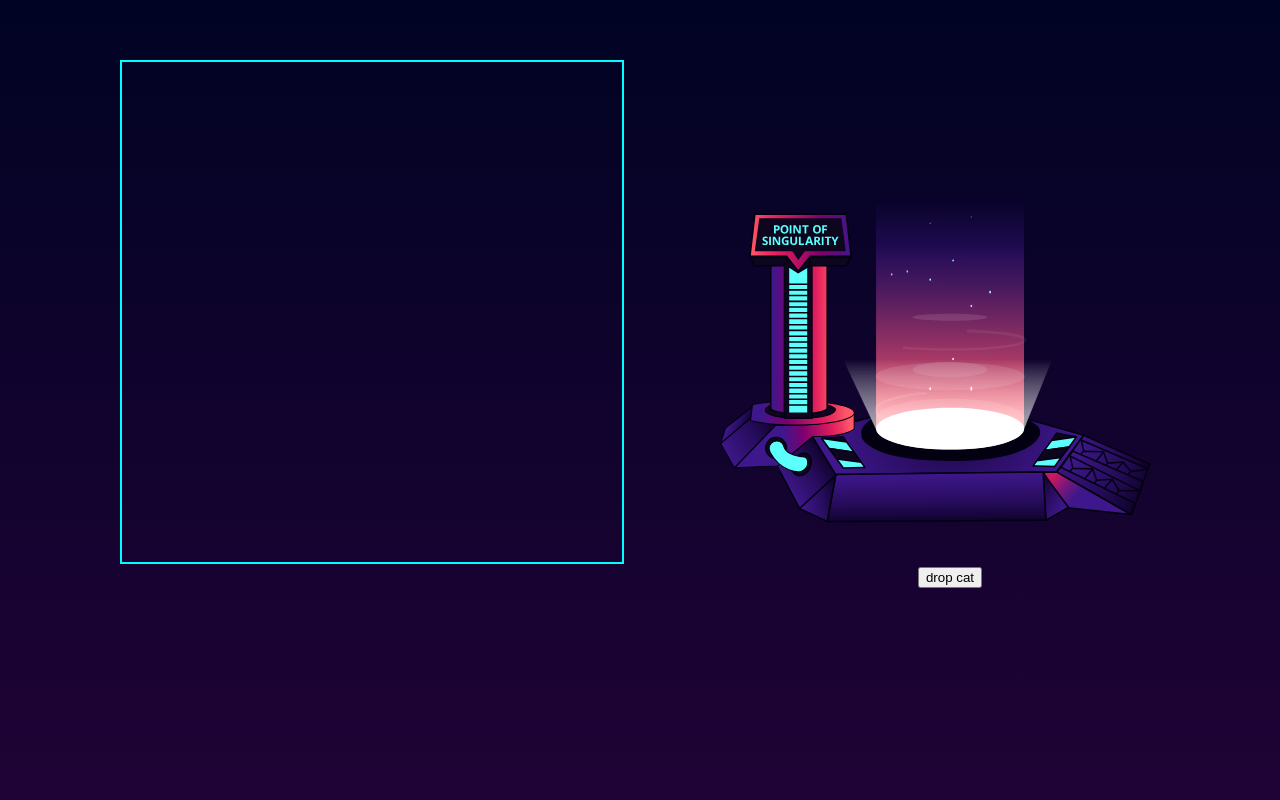
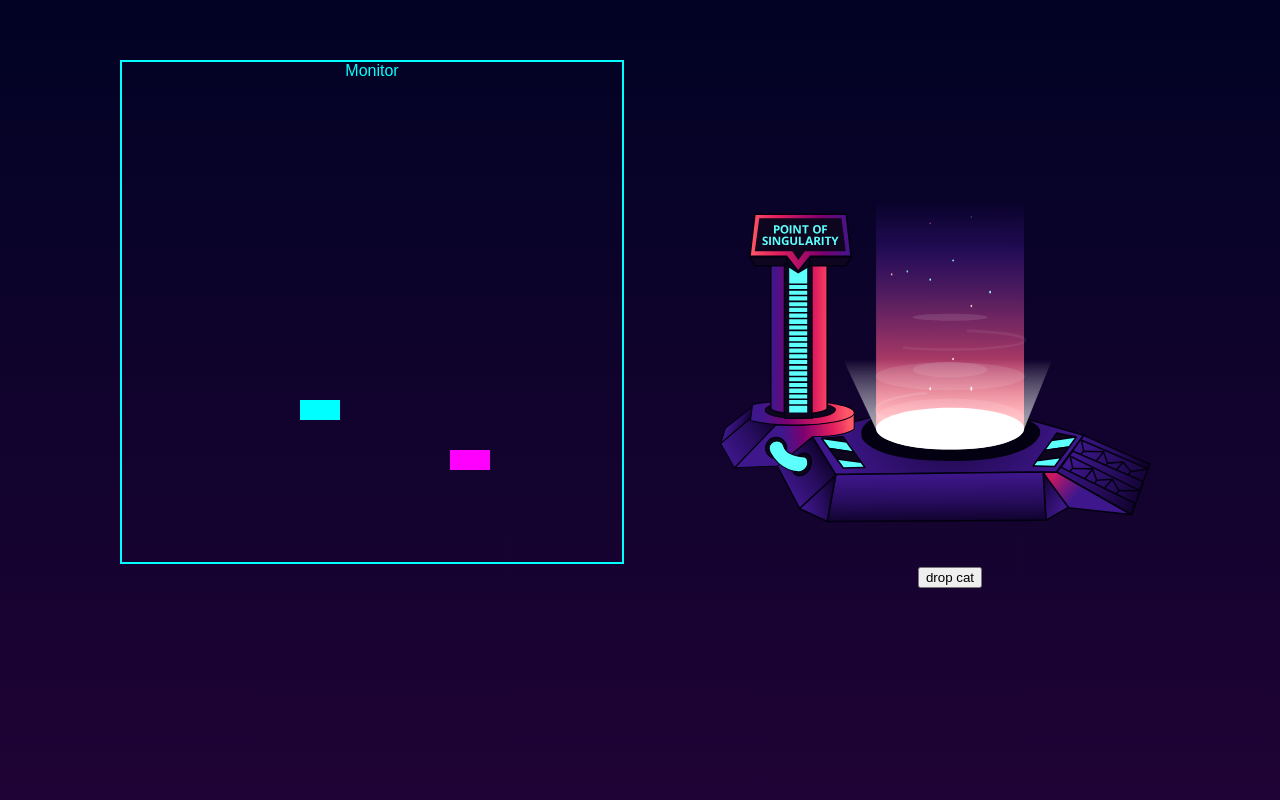
Before and after one commit to finalitylabs/eth-beta-access-site, a React (Create React App) app: page / in a window 1280 px wide. Shown: the top 800 px of the page. Built offline with nearby package versions, Linux system fonts and the light colour scheme.

Commit message:
Button functionality

```diff
--- a/src/App.css
+++ b/src/App.css
@@ -119,3 +119,23 @@ html::-webkit-scrollbar-thumb{
   color: cyan;
   border: 2px solid cyan;
 }
+
+.cat-btn {
+  position: absolute;
+  background: cyan;
+  width: 40px;
+  height: 20px;
+  margin-left: 300px;
+  margin-top: 400px;
+  cursor: pointer;
+}
+
+.eth-btn {
+  position: absolute;
+  background: magenta;
+  width: 40px;
+  height: 20px;
+  margin-left: 450px;
+  margin-top: 450px;
+  cursor: pointer;
+}
--- a/src/App.js
+++ b/src/App.js
@@ -14,9 +14,10 @@ class App extends Component {
     return (
       <div className="App">
         <div className="main">
-            <div className="monitor" />
+            <div className="monitor">Monitor</div>
 
             <div className="cat-btn"/>
+            <div className="eth-btn"/>
 
             <Portal />
             <CatDrop />
```
